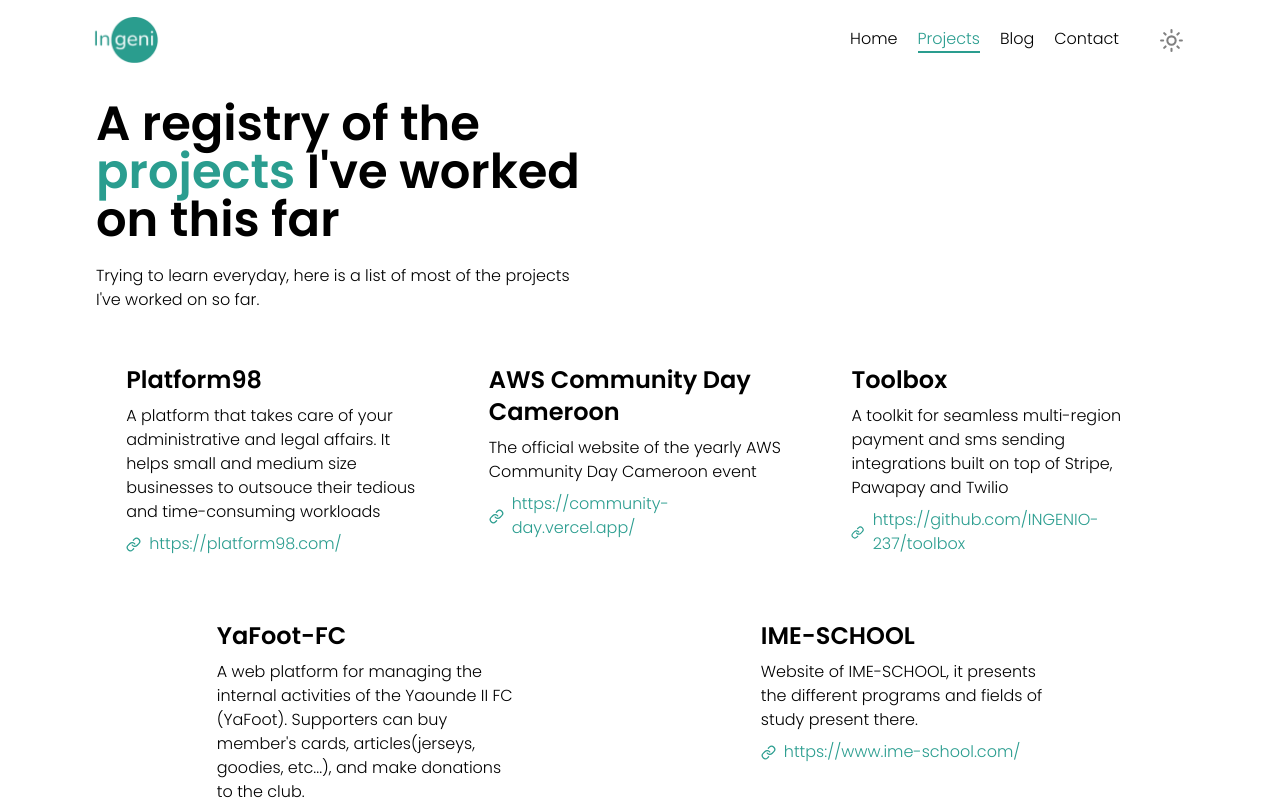
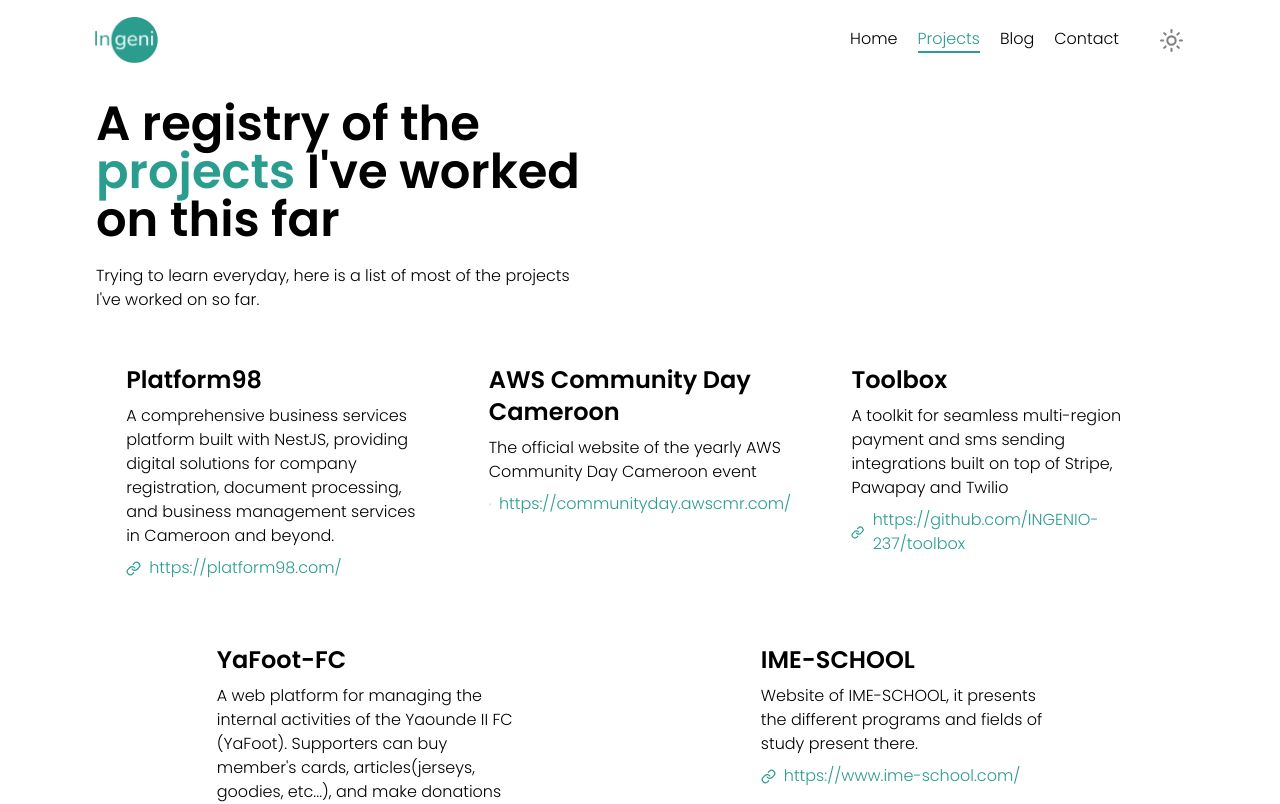
Before and after one commit to INGENIO-237/portfolio-v2, a Next.js app: page /projects in a window 1280 px wide. Shown: the top 804 px of the page. Built offline with nearby package versions, Linux system fonts and the light colour scheme.

Commit message:
Update README with portfolio project details

```diff
--- a/src/app/projects/page.tsx
+++ b/src/app/projects/page.tsx
@@ -11,7 +11,7 @@ export default function Page() {
       title: "Platform98",
       roles: ["Backend Developer"],
       description:
-        "A platform that takes care of your administrative and legal affairs. It helps small and medium size businesses to outsouce their tedious and time-consuming workloads",
+        "A comprehensive business services platform built with NestJS, providing digital solutions for company registration, document processing, and business management services in Cameroon and beyond.",
       link: "https://platform98.com/",
     },
     {
@@ -19,7 +19,7 @@ export default function Page() {
       roles: ["Backend Developer"],
       description:
         "The official website of the yearly AWS Community Day Cameroon event",
-      link: "https://community-day.vercel.app/",
+      link: "https://communityday.awscmr.com/",
     },
     {
       title: "Toolbox",
```
Also changed, not shown: 1 other file (tests, documents, lock files or other folders).
